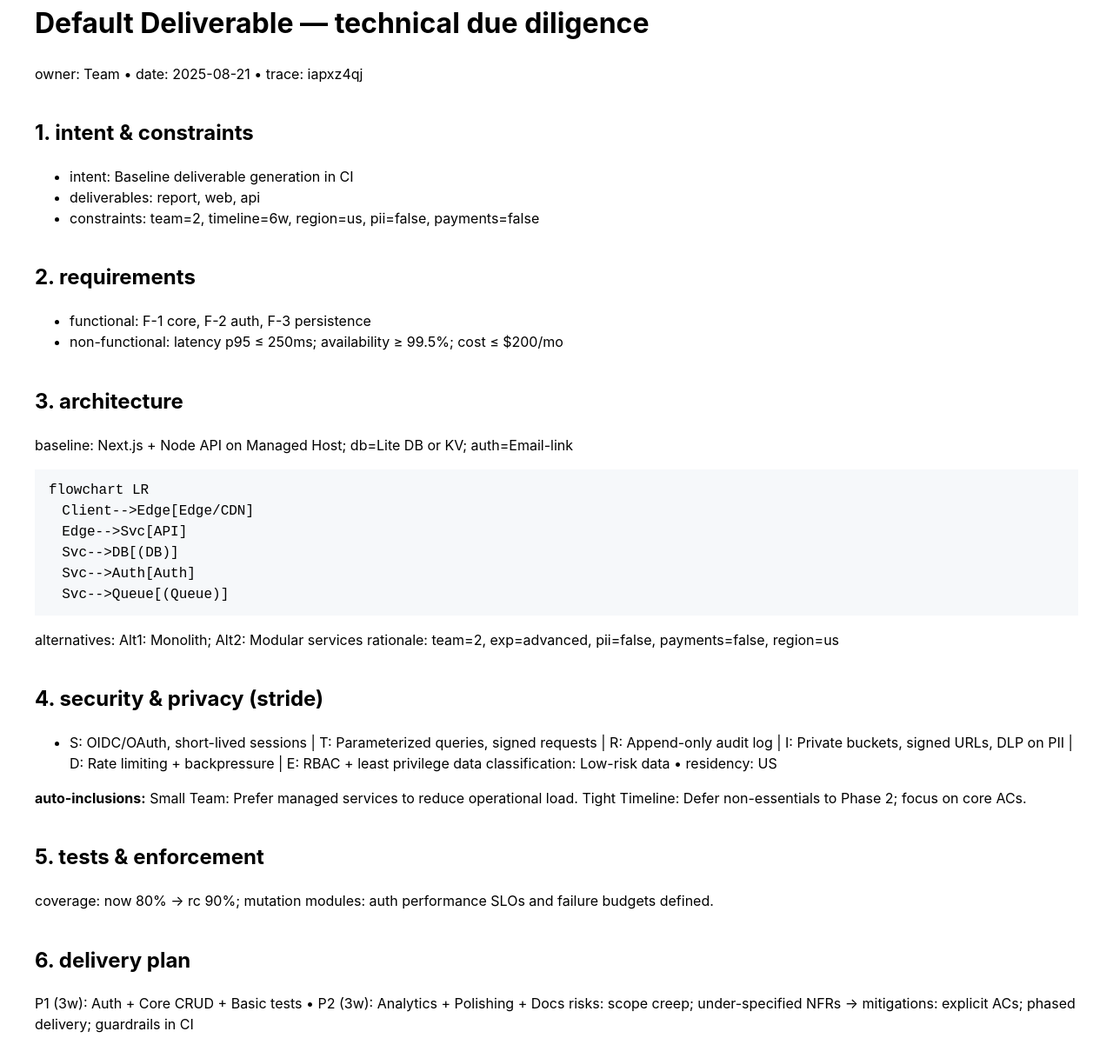
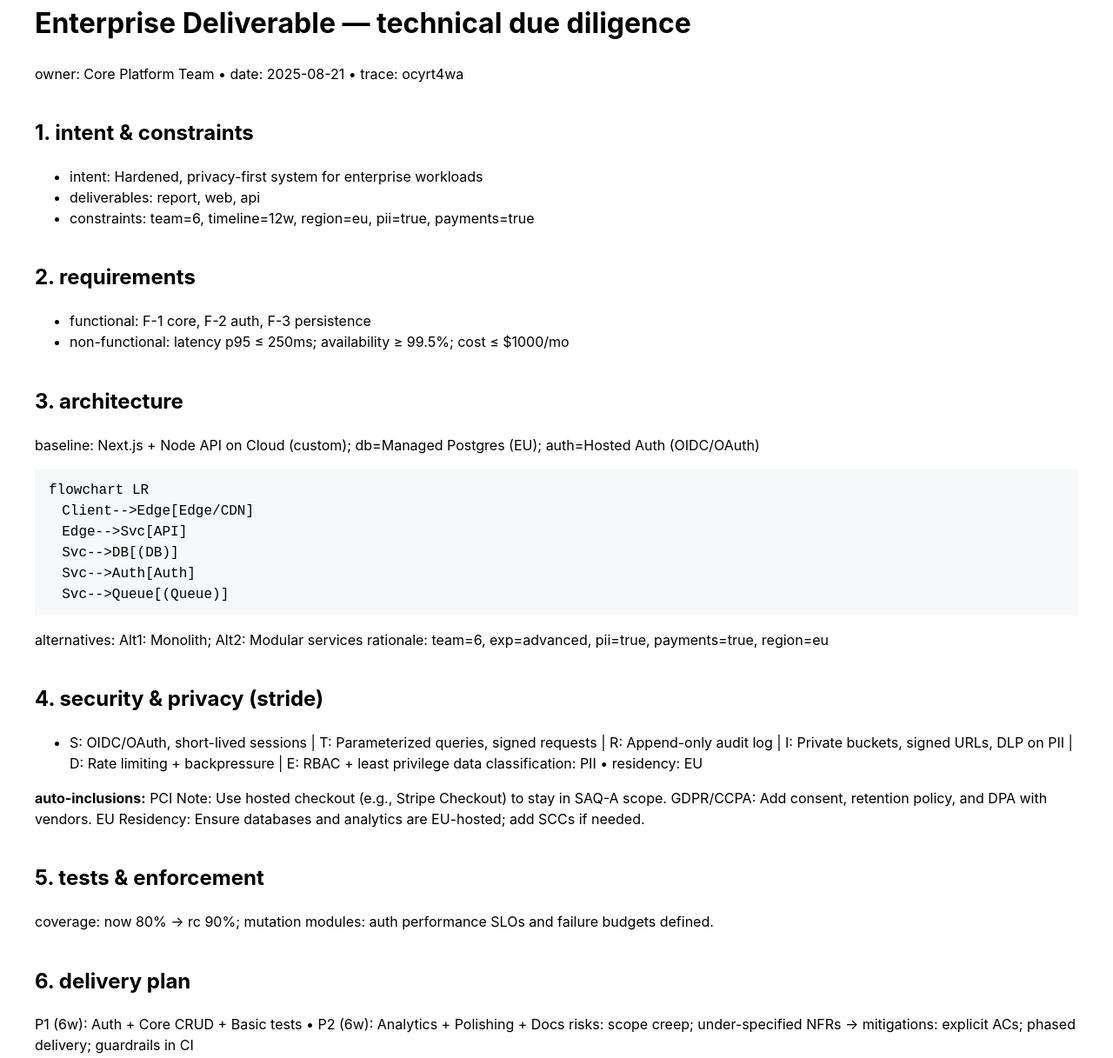
Before and after one commit to nickinper/vibe-coding-app-baseline-rigorous-ship, a website: page outputs/generated-deliverable.html in a window 1280 px wide. Shown: the part 48-1265 px from the top of the page at 87% size. Drawn offline with Linux system fonts and the light colour scheme.

Commit message:
chore: export deliverable

```diff
--- a/outputs/generated-deliverable.html
+++ b/outputs/generated-deliverable.html
@@ -1,18 +1,18 @@
-<!doctype html><html><head><meta charset="utf-8"><style>body{font:16px/1.5 -apple-system,BlinkMacSystemFont,Segoe UI,Roboto,Helvetica,Arial,Apple Color Emoji,Segoe UI Emoji;margin:40px}h1,h2,h3{margin-top:1.6em}code,pre{background:#f6f8fa;padding:2px 4px}pre{padding:12px;overflow:auto}table{border-collapse:collapse}th,td{border:1px solid #ddd;padding:6px 10px}.page-break{page-break-before:always}</style></head><body><h1>Default Deliverable — technical due diligence</h1>
-<p>owner: Team • date: 2025-08-21 • trace: iapxz4qj</p>
+<!doctype html><html><head><meta charset="utf-8"><style>body{font:16px/1.5 -apple-system,BlinkMacSystemFont,Segoe UI,Roboto,Helvetica,Arial,Apple Color Emoji,Segoe UI Emoji;margin:40px}h1,h2,h3{margin-top:1.6em}code,pre{background:#f6f8fa;padding:2px 4px}pre{padding:12px;overflow:auto}table{border-collapse:collapse}th,td{border:1px solid #ddd;padding:6px 10px}.page-break{page-break-before:always}</style></head><body><h1>Enterprise Deliverable — technical due diligence</h1>
+<p>owner: Core Platform Team • date: 2025-08-21 • trace: ocyrt4wa</p>
 <h2>1. intent &amp; constraints</h2>
 <ul>
-<li>intent: Baseline deliverable generation in CI</li>
+<li>intent: Hardened, privacy-first system for enterprise workloads</li>
 <li>deliverables: report, web, api</li>
-<li>constraints: team=2, timeline=6w, region=us, pii=false, payments=false</li>
+<li>constraints: team=6, timeline=12w, region=eu, pii=true, payments=true</li>
 </ul>
 <h2>2. requirements</h2>
 <ul>
 <li>functional: F-1 core, F-2 auth, F-3 persistence</li>
-<li>non-functional: latency p95 ≤ 250ms; availability ≥ 99.5%; cost ≤ $200/mo</li>
+<li>non-functional: latency p95 ≤ 250ms; availability ≥ 99.5%; cost ≤ $1000/mo</li>
 </ul>
 <h2>3. architecture</h2>
-<p>baseline: Next.js + Node API on Managed Host; db=Lite DB or KV; auth=Email-link</p>
+<p>baseline: Next.js + Node API on Cloud (custom); db=Managed Postgres (EU); auth=Hosted Auth (OIDC/OAuth)</p>
 <pre><code class="language-mermaid">flowchart LR
   Client--&gt;Edge[Edge/CDN]
   Edge--&gt;Svc[API]
@@ -21,19 +21,20 @@
   Svc--&gt;Queue[(Queue)]
 </code></pre>
 <p>alternatives: Alt1: Monolith; Alt2: Modular services
-rationale: team=2, exp=advanced, pii=false, payments=false, region=us</p>
+rationale: team=6, exp=advanced, pii=true, payments=true, region=eu</p>
 <h2>4. security &amp; privacy (stride)</h2>
 <ul>
 <li>S: OIDC/OAuth, short-lived sessions | T: Parameterized queries, signed requests | R: Append-only audit log | I: Private buckets, signed URLs, DLP on PII | D: Rate limiting + backpressure | E: RBAC + least privilege
-data classification: Low-risk data • residency: US</li>
+data classification: PII • residency: EU</li>
 </ul>
 <p><strong>auto-inclusions:</strong>
-Small Team: Prefer managed services to reduce operational load.
-Tight Timeline: Defer non-essentials to Phase 2; focus on core ACs.</p>
+PCI Note: Use hosted checkout (e.g., Stripe Checkout) to stay in SAQ-A scope.
+GDPR/CCPA: Add consent, retention policy, and DPA with vendors.
+EU Residency: Ensure databases and analytics are EU-hosted; add SCCs if needed.</p>
 <h2>5. tests &amp; enforcement</h2>
 <p>coverage: now 80% → rc 90%; mutation modules: auth
 performance SLOs and failure budgets defined.</p>
 <h2>6. delivery plan</h2>
-<p>P1 (3w): Auth + Core CRUD + Basic tests • P2 (3w): Analytics + Polishing + Docs
+<p>P1 (6w): Auth + Core CRUD + Basic tests • P2 (6w): Analytics + Polishing + Docs
 risks: scope creep; under-specified NFRs → mitigations: explicit ACs; phased delivery; guardrails in CI</p>
 </body></html>
```
